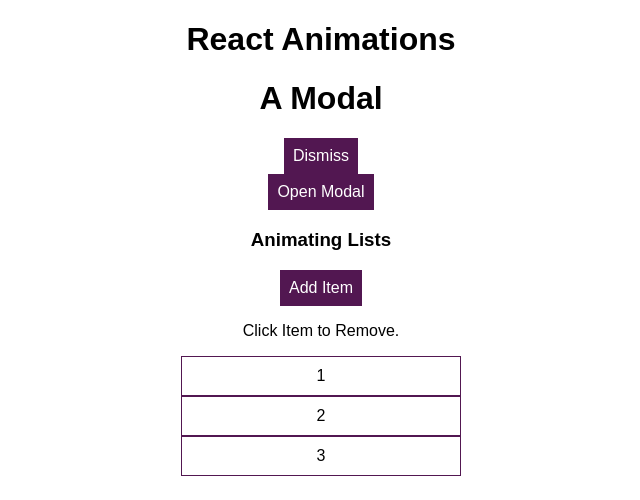
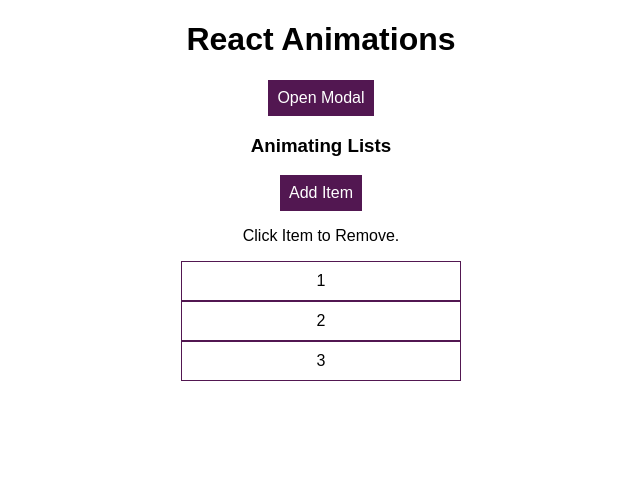
Before and after one commit to DrdroidAkshay/react-animation, a React (Create React App) app: page / in a window 1280 px wide. Shown: the top 500 px of the page, without its empty margins (319-959 px from the left). Built offline with nearby package versions, Linux system fonts and the light colour scheme.

Commit message:
Adding css animations

```diff
--- a/src/App.js
+++ b/src/App.js
@@ -5,28 +5,56 @@ import Modal from "./components/Modal/Modal";
 import Backdrop from "./components/Backdrop/Backdrop";
 import List from "./components/List/List";
 
+// class App extends Component {
+//   state = {
+//     modalIsVisible: false,
+//     backdropIsVisible: false,
+//   };
+
+//   showModalHandler = () => {
+//     this.setState({ modalIsVisible: true, backdropIsVisible: true });
+//   };
+//   closeModalHandler = () => {
+//     this.setState({ modalIsVisible: false, backdropIsVisible: false });
+//   };
+//   render() {
+//     return (
+//       <div className="App">
+//         <h1>React Animations</h1>
+//         <Modal
+//           showModal={this.state.modalIsVisible}
+//           closed={this.closeModalHandler}
+//         />
+//         <Backdrop showBackdrop={this.state.backdropIsVisible} />
+//         <button className="Button" onClick={this.showModalHandler}>
+//           Open Modal
+//         </button>
+//         <h3>Animating Lists</h3>
+//         <List />
+//       </div>
+//     );
+//   }
+// }
 class App extends Component {
   state = {
-    modalIsVisible: false,
-    backdropIsVisible: false,
+    modalIsOpen: false,
   };
 
-  showModalHandler() {
-    this.setState({ modalIsVisible: true, backdropIsVisible: true });
-  }
-  closeModalHandler() {
-    this.setState({ modalIsVisible: false, backdropIsVisible: false });
-  }
+  showModal = () => {
+    this.setState({ modalIsOpen: true });
+  };
+
+  closeModal = () => {
+    this.setState({ modalIsOpen: false });
+  };
+
   render() {
     return (
       <div className="App">
         <h1>React Animations</h1>
-        <Modal
-          showModal={this.state.modalIsVisible}
-          closed={this.closeModalHandler.bind(this)}
-        />
-        <Backdrop showBackdrop={this.state.backdropIsVisible} />
-        <button className="Button" onClick={this.showModalHandler.bind(this)}>
+        <Modal show={this.state.modalIsOpen} closed={this.closeModal} />
+        <Backdrop show={this.state.modalIsOpen} />
+        <button className="Button" onClick={this.showModal}>
           Open Modal
         </button>
         <h3>Animating Lists</h3>
--- a/src/components/Backdrop/Backdrop.css
+++ b/src/components/Backdrop/Backdrop.css
@@ -1,3 +1,20 @@
+/* .Backdrop {
+  position: fixed;
+  z-index: 100;
+  top: 0;
+  left: 0;
+  width: 100%;
+  height: 100%;
+  background-color: rgba(0, 0, 0, 0.8);
+  transition: all 0.3s ease-out;
+}
+.BackdropHide {
+  opacity: 0;
+}
+.BackdropOpen {
+  opacity: 1;
+} */
+
 .Backdrop {
   position: fixed;
   z-index: 100;
@@ -7,6 +24,11 @@
   height: 100%;
   background-color: rgba(0, 0, 0, 0.8);
 }
-.BackdropHide {
+
+.BackdropOpen {
+  display: block;
+}
+
+.BackdropClosed {
   display: none;
 }
--- a/src/components/Backdrop/Backdrop.js
+++ b/src/components/Backdrop/Backdrop.js
@@ -2,9 +2,17 @@ import React from "react";
 
 import "./Backdrop.css";
 
+// const backdrop = (props) => {
+//   const cssClass = ["Backdrop", props.showBackdrop ? "" : "BackdropHide"];
+//   return <div className={cssClass.join("")}></div>;
+// };
 const backdrop = (props) => {
-  const cssClass = ["Backdrop", props.showBackdrop ? "" : "BackdropHide"];
-  return <div className={cssClass.join("")}></div>;
+  const cssClasses = [
+    "Backdrop",
+    props.show ? "BackdropOpen" : "BackdropClosed",
+  ];
+
+  return <div className={cssClasses.join(" ")}></div>;
 };
 
 export default backdrop;
--- a/src/components/Modal/Modal.css
+++ b/src/components/Modal/Modal.css
@@ -1,3 +1,38 @@
+/* .Modal {
+  position: fixed;
+  z-index: 200;
+  border: 1px solid #eee;
+  box-shadow: 0 2px 2px #ccc;
+  background-color: white;
+  padding: 10px;
+  text-align: center;
+  box-sizing: border-box;
+  top: 30%;
+  left: 25%;
+  width: 50%;
+  transition: all 0.3s ease-out;
+}
+.ModalHide {
+  animation: openModel 0.3s ease-out forwards;
+}
+.ModalOpen {
+  opacity: 1;
+}
+
+@keyframes openModel {
+  0% {
+    opacity: 0;
+    transform: translateY(-100%);
+  }
+  50% {
+    opacity: 1;
+    transform: translateY(90%);
+  }
+  100% {
+    opacity: 1;
+    transform: translateY(0);
+  }
+} */
 .Modal {
   position: fixed;
   z-index: 200;
@@ -10,7 +45,43 @@
   top: 30%;
   left: 25%;
   width: 50%;
+  transition: all 0.3s ease-out;
 }
-.ModalHide {
-  display: none;
+
+.ModalOpen {
+  animation: openModal 0.4s ease-out forwards;
 }
+
+.ModalClosed {
+  animation: closeModal 0.4s ease-out forwards;
+}
+
+@keyframes openModal {
+  0% {
+    opacity: 0;
+    transform: translateY(-100%);
+  }
+  50% {
+    opacity: 1;
+    transform: translateY(90%);
+  }
+  100% {
+    opacity: 1;
+    transform: translateY(0);
+  }
+}
+
+@keyframes closeModal {
+  0% {
+    opacity: 1;
+    transform: translateY(0);
+  }
+  50% {
+    opacity: 0.8;
+    transform: translateY(60%);
+  }
+  100% {
+    opacity: 0;
+    transform: translateY(-100%);
+  }
+}
--- a/src/components/Modal/Modal.js
+++ b/src/components/Modal/Modal.js
@@ -2,10 +2,22 @@ import React from "react";
 
 import "./Modal.css";
 
+// const modal = (props) => {
+//   const cssClass = ["Modal", props.showModal ? "" : "ModalHide"];
+//   return (
+//     <div className={cssClass.join("")}>
+//       <h1>A Modal</h1>
+//       <button className="Button" onClick={props.closed}>
+//         Dismiss
+//       </button>
+//     </div>
+//   );
+// };
 const modal = (props) => {
-  const cssClass = ["Modal", props.showModal ? "" : "ModalHide"];
+  const cssClasses = ["Modal", props.show ? "ModalOpen" : "ModalClosed"];
+
   return (
-    <div className={cssClass.join("")}>
+    <div className={cssClasses.join(" ")}>
       <h1>A Modal</h1>
       <button className="Button" onClick={props.closed}>
         Dismiss
```
